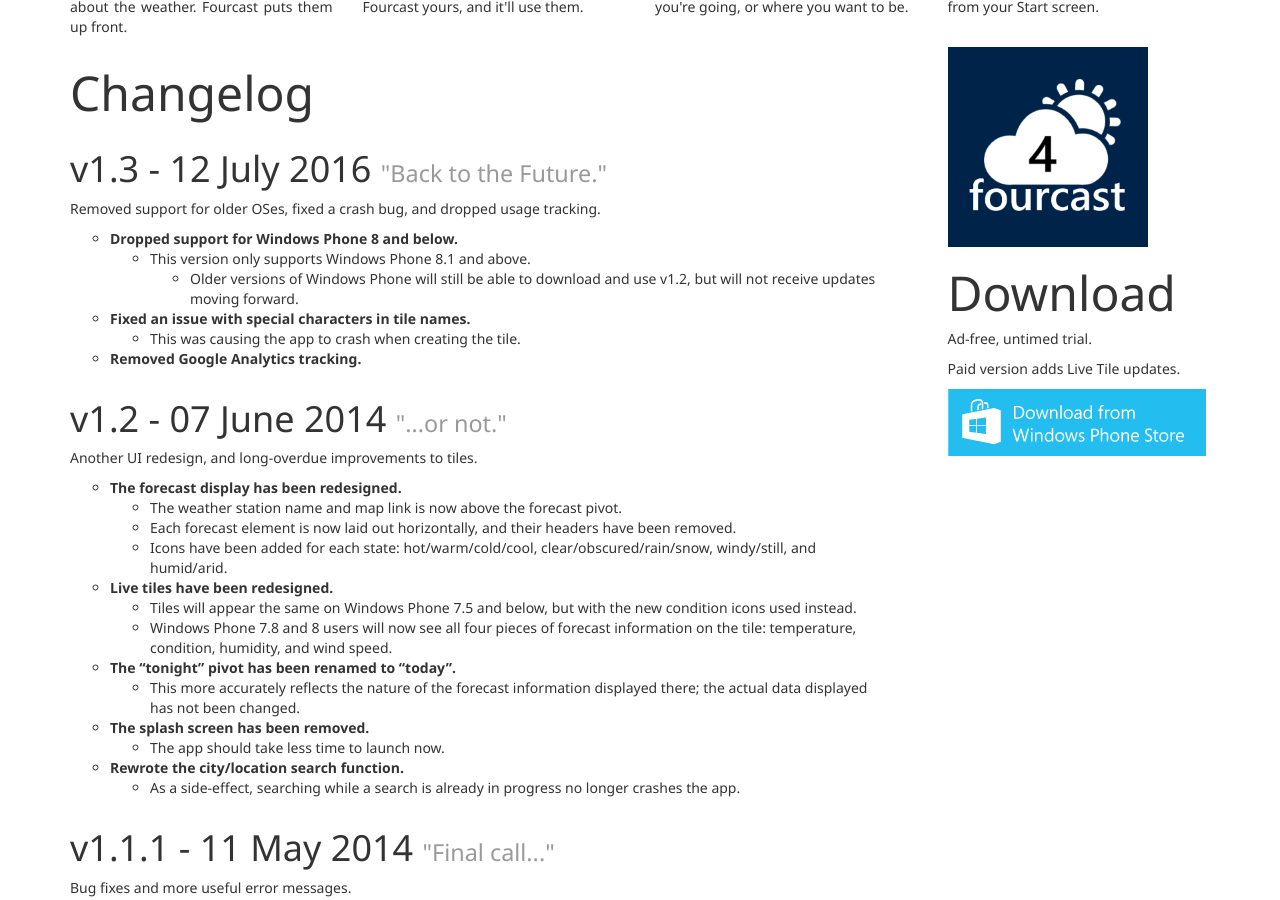
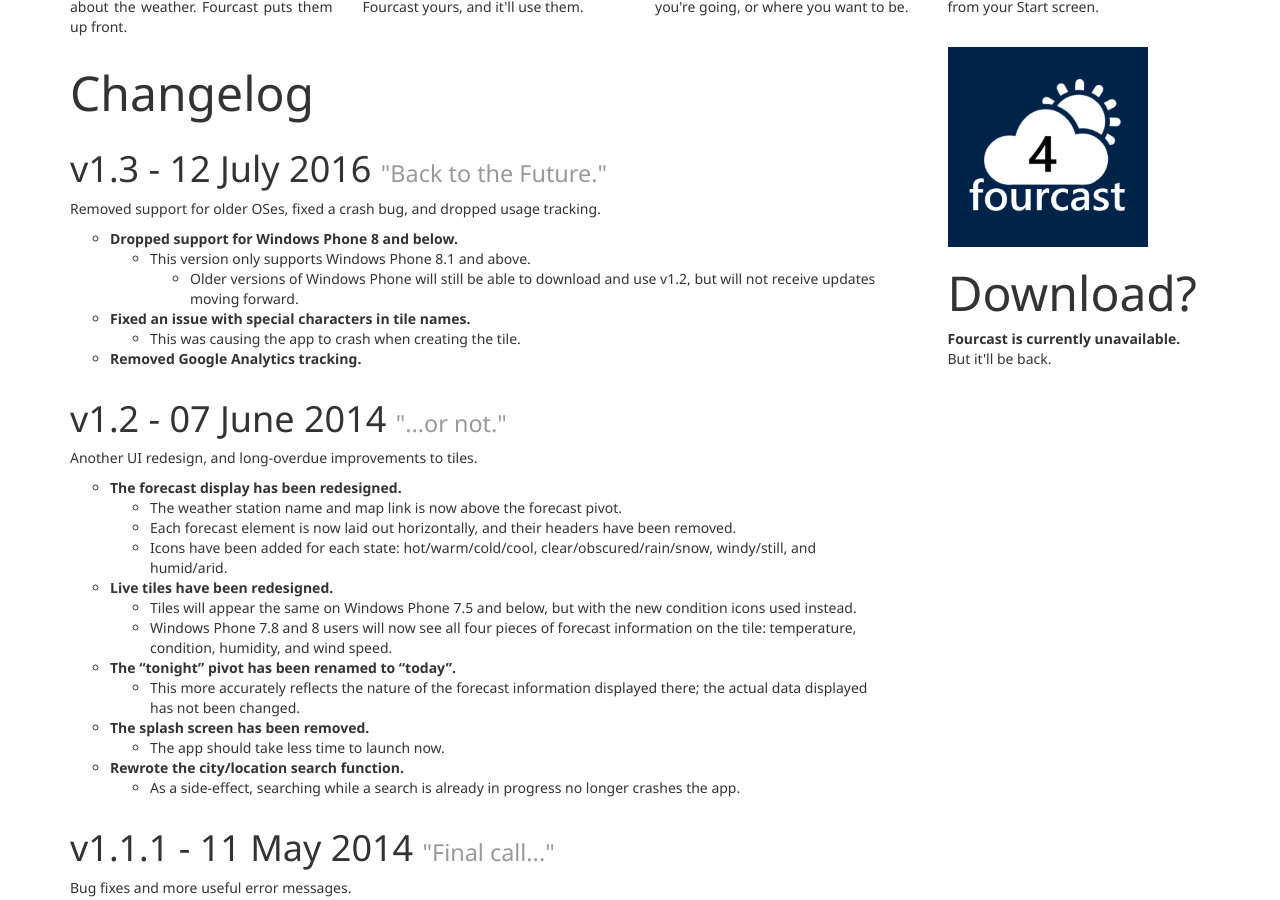
Before and after one commit to jcheng31/ayulin.net, a Jekyll site: the page built from Content/fourcast/index.html, in a window 1280 px wide and 900 px high, scrolled down 481 px. Built offline with Jekyll 4.4.1, drawn with Linux system fonts in a browser that asks for light colours; Markdown is read by kramdown in place of the engine named in the settings; comment, search, counter and statistics services are not loaded.

Commit message:
Remove Fourcast download link.

```diff
--- a/Content/fourcast/index.html
+++ b/Content/fourcast/index.html
@@ -60,12 +60,8 @@
 
 			<div class = "col-sm-3">
 				<img src = "./img/Logo.png"/>
-				<h1>Download</h1>
-				<p>Ad-free, untimed trial.</p>
-				<p>Paid version adds Live Tile updates.</p>
-				<a href="http://windowsphone.com/s?appid=4d21bde6-841b-484d-a7c9-95c7a1e5cd56">
-					<img src="./img/Download.png" />
-				</a>
+				<h1>Download?</h1>
+				<p><strong>Fourcast is currently unavailable.</strong> <br>But it'll be back.</p>
 			</div>
 		</div>
 	</div>
```
